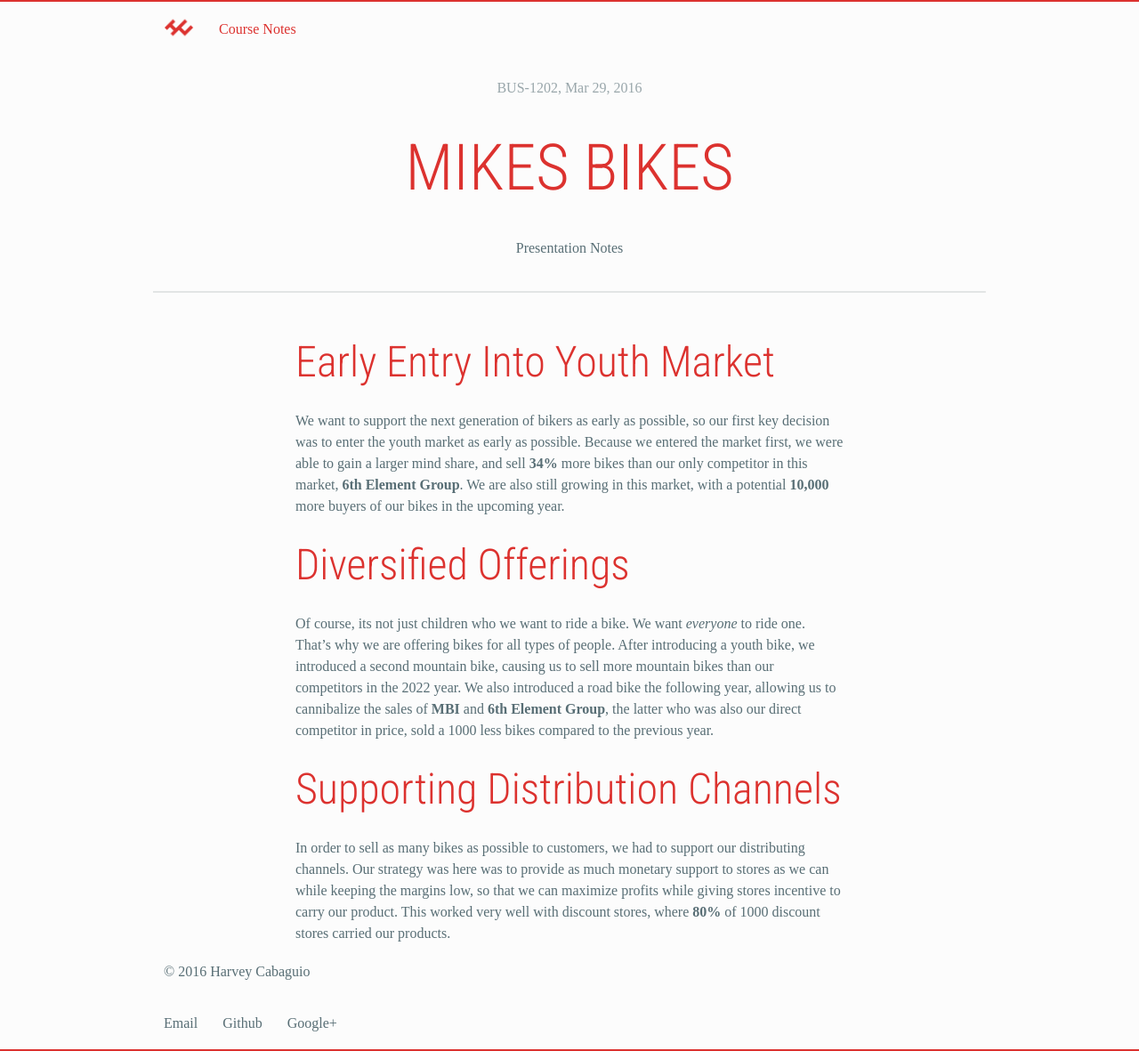
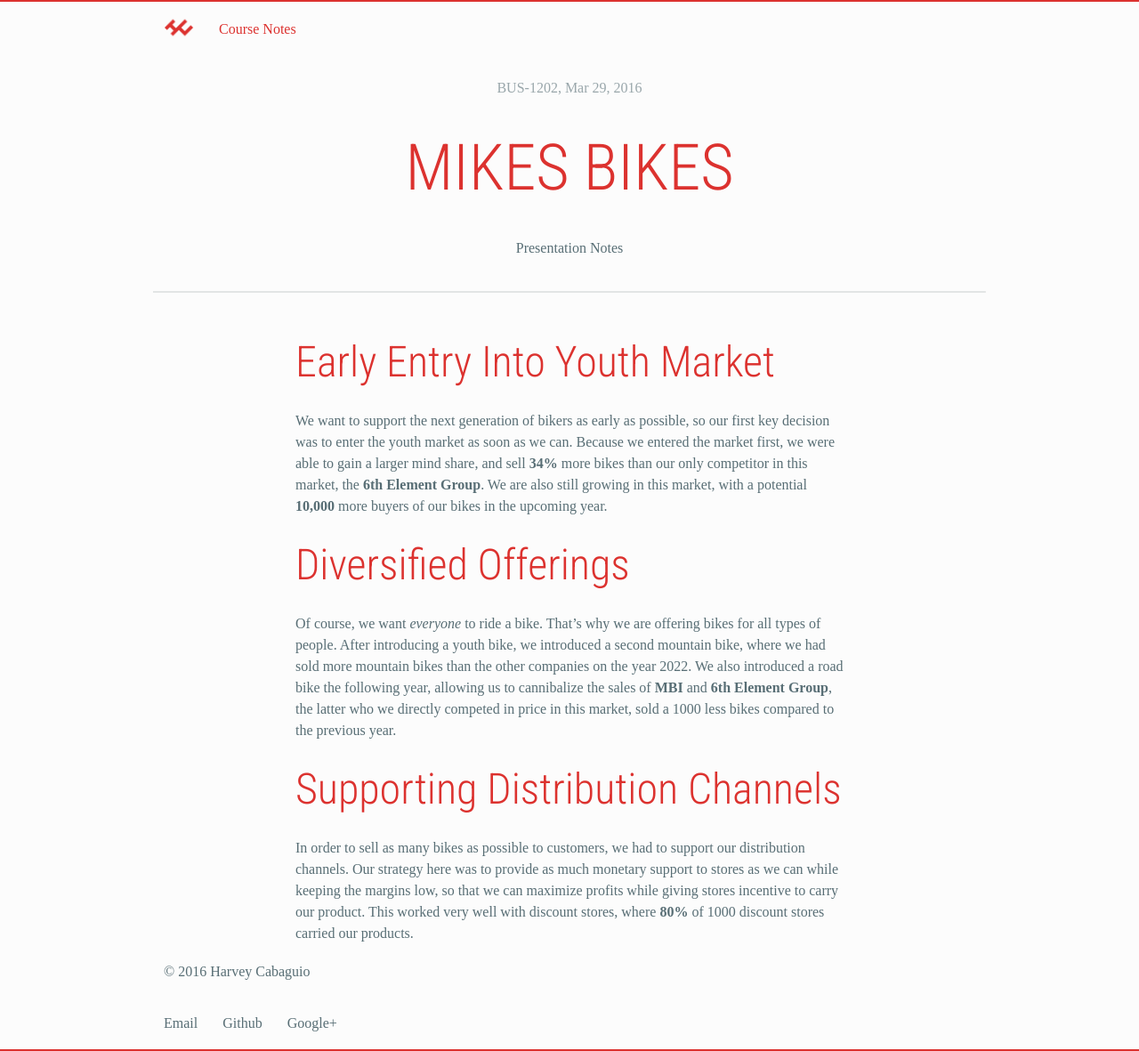
Before and after one commit to harveycabaguio/notes, a Jekyll site: the page built from _posts/2016-03-29-bus1202-presentation-notes.markdown, in a window 1280 px wide. Shown: the whole page at 89% size. Built offline with Jekyll 4.4.1, drawn with Linux system fonts in a browser that asks for light colours; some web fonts are replaced.

Commit message:
edits to presentation notes

```diff
--- a/_posts/2016-03-29-bus1202-presentation-notes.markdown
+++ b/_posts/2016-03-29-bus1202-presentation-notes.markdown
@@ -9,12 +9,12 @@ permalink: /bus-1202/presentation/
 
 ### Early entry into youth market
 
-We want to support the next generation of bikers as early as possible, so our first key decision was to enter the youth market as early as possible. Because we entered the market first, we were able to gain a larger mind share, and sell **34%** more bikes than our only competitor in this market, **6th Element Group**. We are also still growing in this market, with a potential **10,000** more buyers of our bikes in the upcoming year.
+We want to support the next generation of bikers as early as possible, so our first key decision was to enter the youth market as  soon as we can. Because we entered the market first, we were able to gain a larger mind share, and sell **34%** more bikes than our only competitor in this market, the **6th Element Group**. We are also still growing in this market, with a potential **10,000** more buyers of our bikes in the upcoming year.
 
 ### Diversified offerings
 
-Of course, its not just children who we want to ride a bike. We want _everyone_ to ride one. That's why we are offering bikes for all types of people. After introducing a youth bike, we introduced a second mountain bike, causing us to sell more mountain bikes than our competitors in the 2022 year. We also introduced a road bike the following year, allowing us to cannibalize the sales of **MBI** and **6th Element Group**, the latter who was also our direct competitor in price, sold a 1000 less bikes compared to the previous year.
+Of course, we want _everyone_ to ride a bike. That's why we are offering bikes for all types of people. After introducing a youth bike, we introduced a second mountain bike, where we had sold more  mountain bikes than the other companies on the year 2022. We also introduced a road bike the following year, allowing us to cannibalize the sales of **MBI** and **6th Element Group**, the latter who we directly competed in price in this market, sold a 1000 less bikes compared to the previous year.
 
 ### Supporting distribution channels
 
-In order to sell as many bikes as possible to customers, we had to support our distributing channels. Our strategy was here was to provide as much monetary support to stores as we can while keeping the margins low, so that we can maximize profits while giving stores incentive to carry our product. This worked very well with discount stores, where **80%** of 1000 discount stores carried our products.
+In order to sell as many bikes as possible to customers, we had to support our distribution channels. Our strategy here was to provide as much monetary support to stores as we can while keeping the margins low, so that we can maximize profits while giving stores incentive to carry our product. This worked very well with discount stores, where **80%** of 1000 discount stores carried our products.
```
